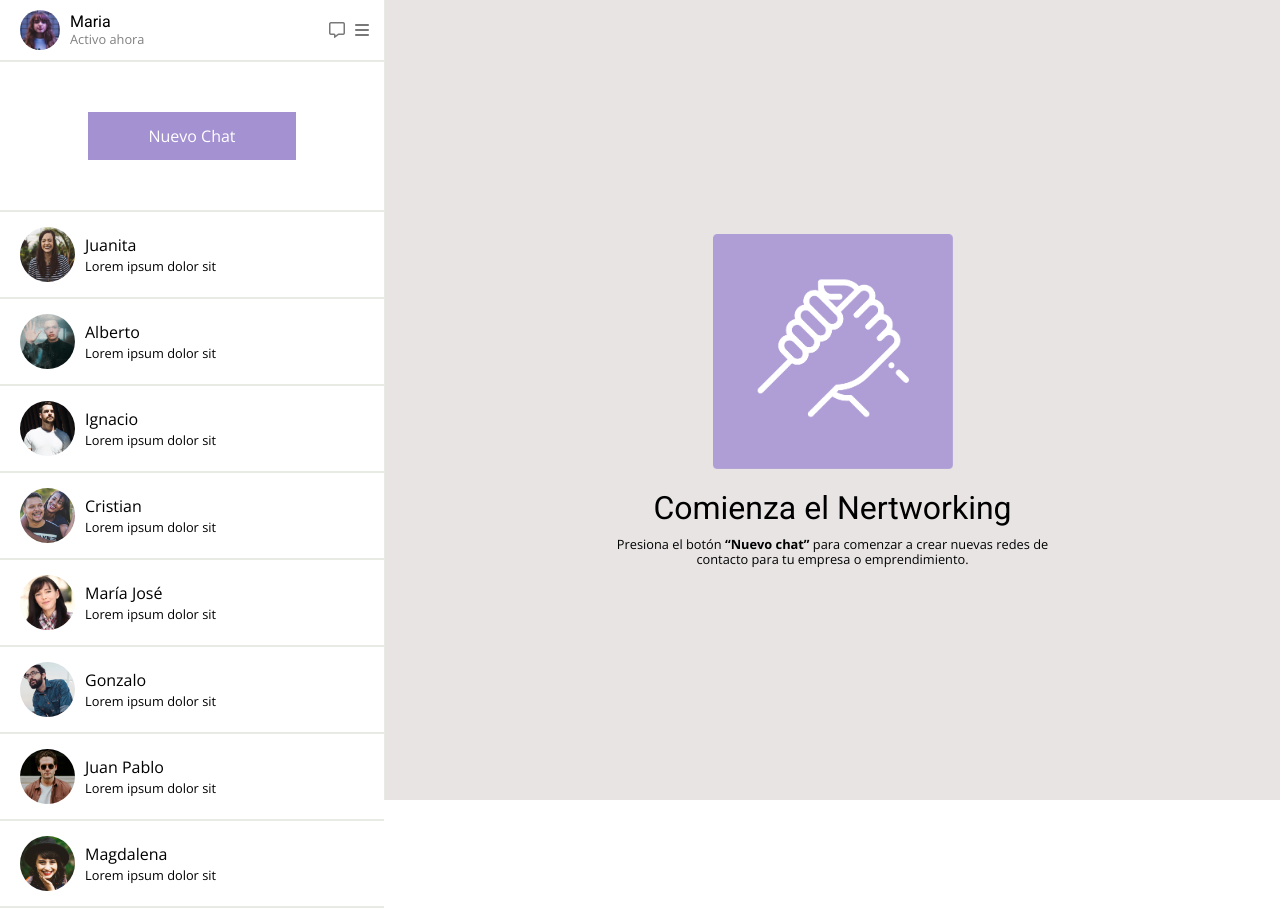
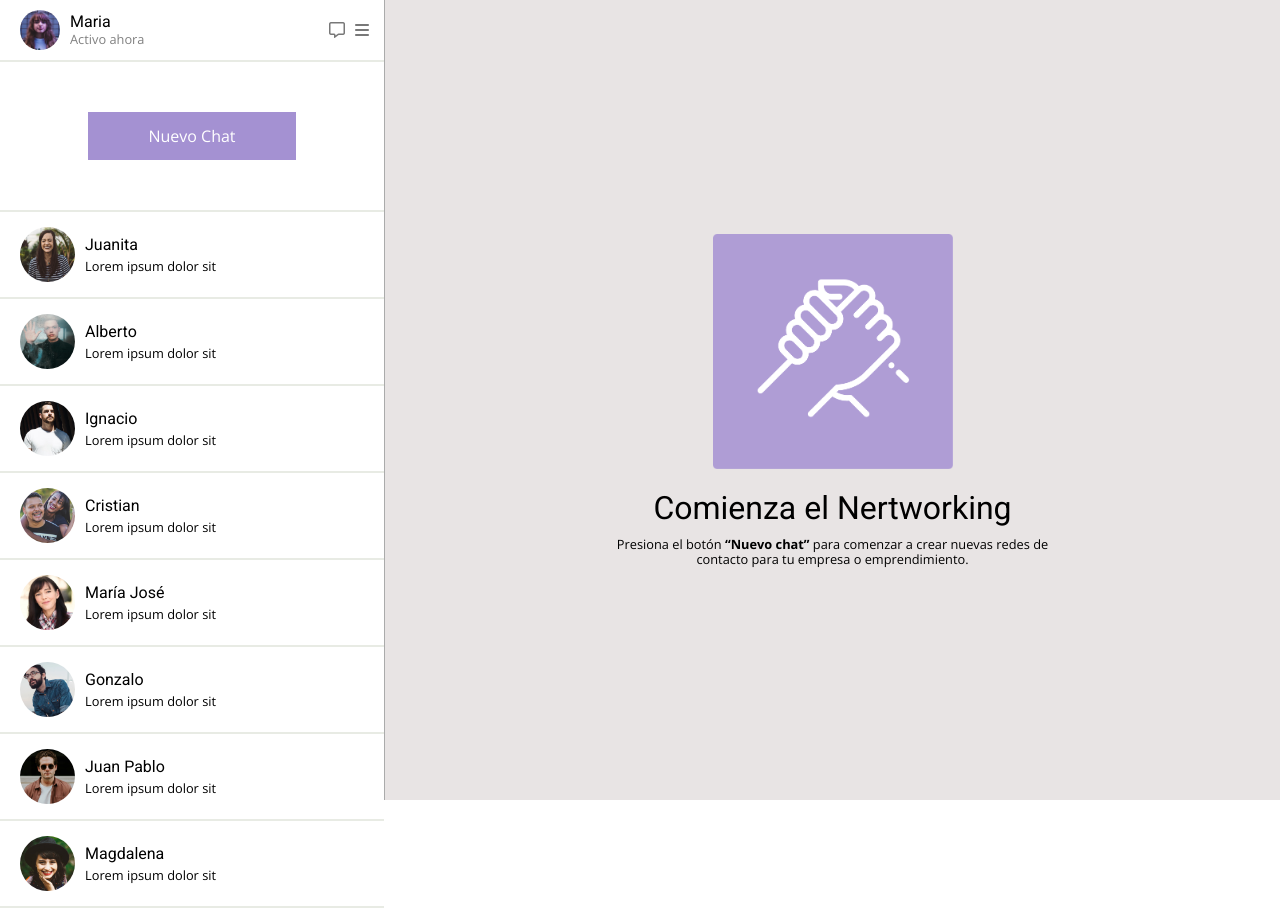
Before and after one commit to jcorp11/desafio-css1, a plain HTML site: page index.html in a window 1280 px wide. Drawn offline with nearby package versions, Linux system fonts and the light colour scheme.

Commit message:
cambios menores

```diff
--- a/assets/css/style.css
+++ b/assets/css/style.css
@@ -112,6 +112,10 @@
   display: flex;
   flex-direction: column;
   justify-content: center;
+
+  & p:first-child {
+    font-weight: 400;
+  }
 }
 
 .contact-info > p:nth-child(2) {
@@ -124,7 +128,7 @@
   flex-direction: column;
   justify-content: center;
   align-items: center;
-  border-left: 1px solid #e8ebe4;
+  border-left: 1px solid #ababab;
   background-color: rgb(232, 228, 228);
 
   & img {
--- a/index.html
+++ b/index.html
@@ -35,56 +35,56 @@
         <section class="contacto">
           <img src="assets/imgs/juanita.jpg" alt="" />
           <section class="contact-info">
-            <p class="font-OpenSans">Juanita</p>
+            <p class="font-roboto">Juanita</p>
             <p class="font-OpenSans">Lorem ipsum dolor sit</p>
           </section>
         </section>
         <section class="contacto">
           <img src="assets/imgs/alberto.jpg" alt="" />
           <section class="contact-info">
-            <p class="font-OpenSans">Alberto</p>
+            <p class="font-roboto">Alberto</p>
             <p class="font-OpenSans">Lorem ipsum dolor sit</p>
           </section>
         </section>
         <section class="contacto">
           <img src="assets/imgs/ignacio.jpg" alt="" />
           <section class="contact-info">
-            <p class="font-OpenSans">Ignacio</p>
+            <p class="font-roboto">Ignacio</p>
             <p class="font-OpenSans">Lorem ipsum dolor sit</p>
           </section>
         </section>
         <section class="contacto">
           <img src="assets/imgs/cristian.jpg" alt="" />
           <section class="contact-info">
-            <p class="font-OpenSans">Cristian</p>
+            <p class="font-roboto">Cristian</p>
             <p class="font-OpenSans">Lorem ipsum dolor sit</p>
           </section>
         </section>
         <section class="contacto">
           <img src="assets/imgs/mariajose.jpg" alt="" />
           <section class="contact-info">
-            <p class="font-OpenSans">María José</p>
+            <p class="font-roboto">María José</p>
             <p class="font-OpenSans">Lorem ipsum dolor sit</p>
           </section>
         </section>
         <section class="contacto">
           <img src="assets/imgs/gonzalo.jpg" alt="" />
           <section class="contact-info">
-            <p class="font-OpenSans">Gonzalo</p>
+            <p class="font-roboto">Gonzalo</p>
             <p class="font-OpenSans">Lorem ipsum dolor sit</p>
           </section>
         </section>
         <section class="contacto">
           <img src="assets/imgs/juanpablo.jpg" alt="" />
           <section class="contact-info">
-            <p class="font-OpenSans">Juan Pablo</p>
+            <p class="font-roboto">Juan Pablo</p>
             <p class="font-OpenSans">Lorem ipsum dolor sit</p>
           </section>
         </section>
         <section class="contacto">
           <img src="assets/imgs/magda.jpg" alt="" />
           <section class="contact-info">
-            <p class="font-OpenSans">Magdalena</p>
+            <p class="font-roboto">Magdalena</p>
             <p class="font-OpenSans">Lorem ipsum dolor sit</p>
           </section>
         </section>
```
